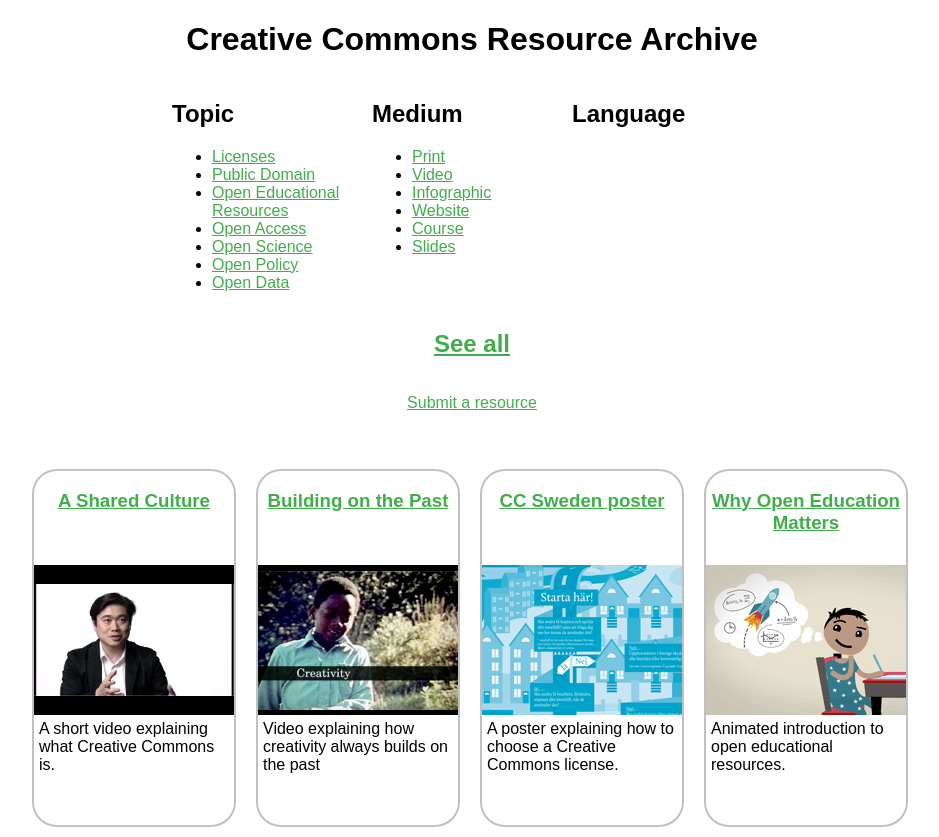
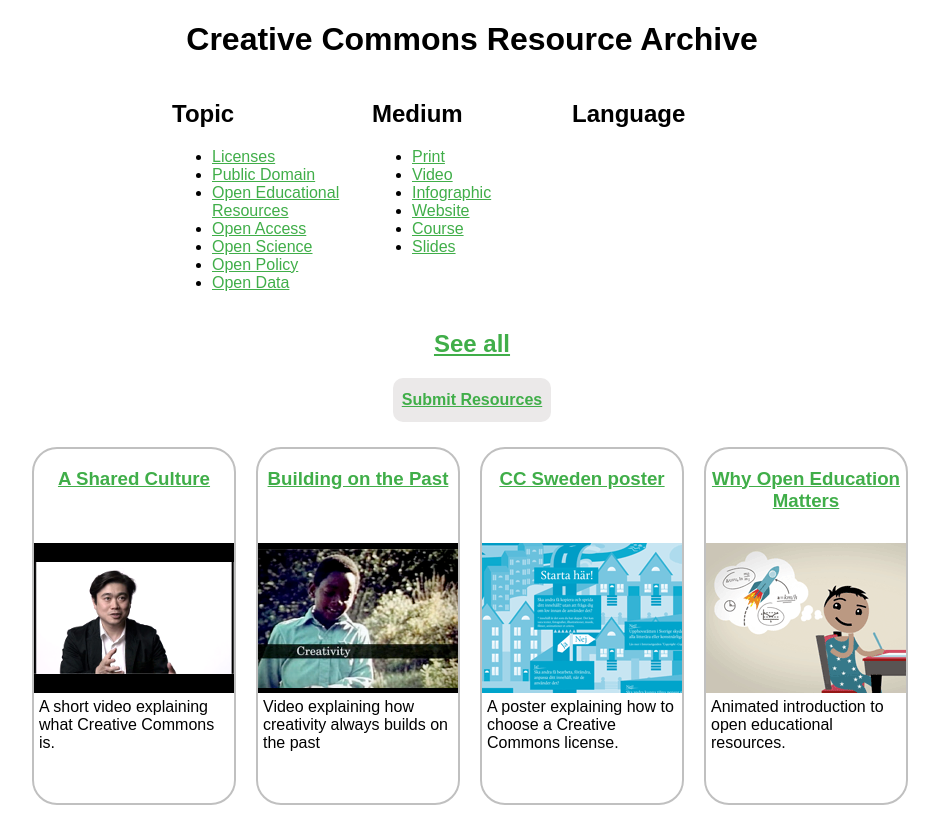
Before and after one commit to creativecommons/cc-resource-archive, a Jekyll site: the page built from docs/index.html, in a window 1280 px wide. Shown: the part 100-937 px from the top of the page, without its empty margins (168-1107 px from the left). Built offline with Jekyll 4.4.1, drawn with Linux system fonts in a browser that asks for light colours; after the commit the page ends 915 px from its top, so only the background shows below that.

Commit message:
from new branch

```diff
--- a/docs/_layouts/listing.html
+++ b/docs/_layouts/listing.html
@@ -81,9 +81,14 @@
 
 {{content}}
 
-	<p style="text-align: center; padding:1em; "><a href="/submit/">Submit a resource</a></p>
+<div class="center">
 
+ <div class="submit">
 
+	<h4><a href="/submit/"><b>Submit Resources</b></a></h4>
+
+ </div>
+</div>
 
 <div id="thumbnaillist">
 
--- a/docs/style.css
+++ b/docs/style.css
@@ -160,6 +160,39 @@
 text-align: center;
 }
 
+
+
+.submit{
+    background-color: rgb(235, 233, 233);
+    padding: 2px 4px;
+    font-size: 16px;
+    height: 40px;
+    width: 150px;
+    border-radius: 10px;
+    cursor: pointer;
+    display: flex;
+    justify-content: center;
+    align-items: center;
+    transition: transform 0.3s ease;
+    color: white;
+
+}
+
+.submit:hover{
+
+    box-shadow: 0 6px 10px rgba(0, 0, 0, 0.2);
+    transform: scale(1.1);
+    background-color: white;
+}
+
+.center{
+    display: flex;
+        justify-content: center;
+        align-items: center;
+}
+
+
+
 #thumbnaillist {
 max-width: 900px;
 min-width: 250px;
```
